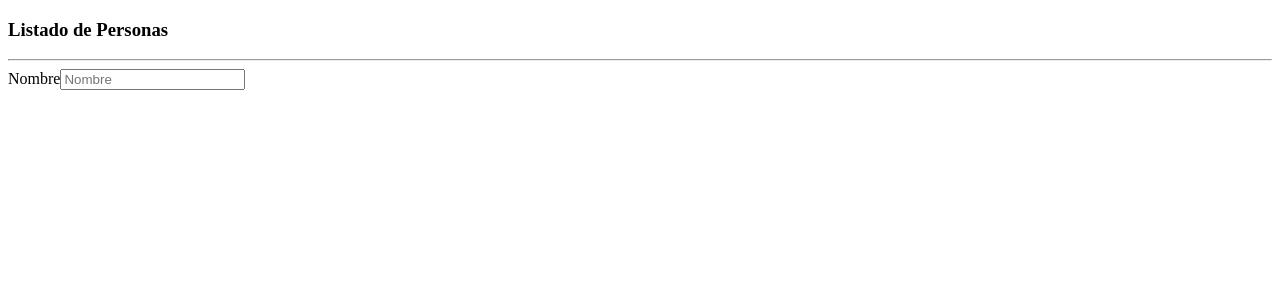
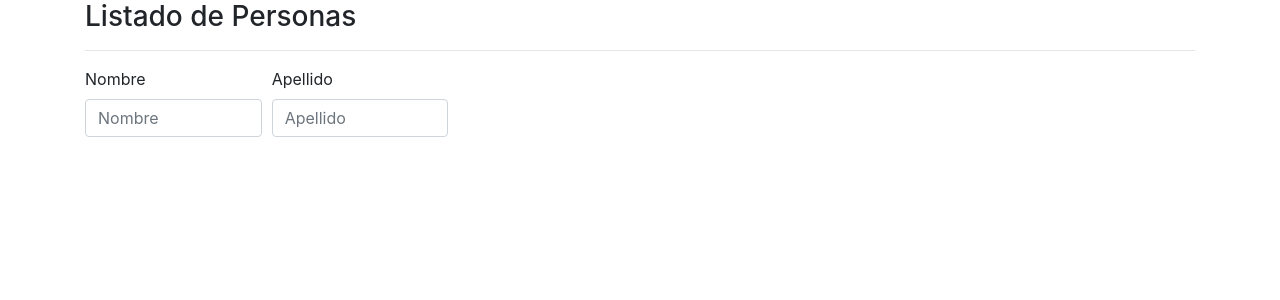
Before and after one commit to bgarcia95/listado-personas-Angular, an Angular app: page / in a window 1280 px wide. Shown: the top 300 px of the page. Built offline with nearby package versions, Linux system fonts and the light colour scheme.

Commit message:
Librerias de bootstrap, jquery y popper.js agregadas.

```diff
--- a/angular.json
+++ b/angular.json
@@ -24,9 +24,14 @@
               "src/assets"
             ],
             "styles": [
-              "src/styles.css"
+              "src/styles.css",
+              "node_modules/bootstrap/dist/css/bootstrap.min.css"
             ],
-            "scripts": []
+            "scripts": [
+              "node_modules/jquery/dist/jquery.slim.min.js",
+              "node_modules/popper.js/dist/umd/popper.min.js",
+              "node_modules/bootstrap/dist/js/bootstrap.min.js"
+            ]
           },
           "configurations": {
             "production": {
--- a/package.json
+++ b/package.json
@@ -19,6 +19,9 @@
     "@angular/platform-browser": "~8.1.0",
     "@angular/platform-browser-dynamic": "~8.1.0",
     "@angular/router": "~8.1.0",
+    "bootstrap": "^4.3.1",
+    "jquery": "^3.4.1",
+    "popper.js": "^1.15.0",
     "rxjs": "~6.4.0",
     "tslib": "^1.9.0",
     "zone.js": "~0.9.1"
--- a/src/app/app.component.html
+++ b/src/app/app.component.html
@@ -5,8 +5,12 @@
     <hr>
     <form class="form-row" action="">
         <div class="form-group col-md-2">
-            <label for="nombre" class="sr-only">Nombre</label>
+            <label for="nombre" >Nombre</label>
             <input type="text" name="nombre" id="nombre" placeholder="Nombre" class="form-control" [(ngModel)]="nombreInput">
+        </div>
+        <div class="form-group col-md-2">
+            <label for="apellido" >Apellido</label>
+            <input type="text" name="apellido" id="apellido" placeholder="Apellido" class="form-control" [(ngModel)]="apellidoInput">
         </div>
     </form>
 </div>
```
Also changed, not shown: 1 other file (tests, documents, lock files or other folders).
